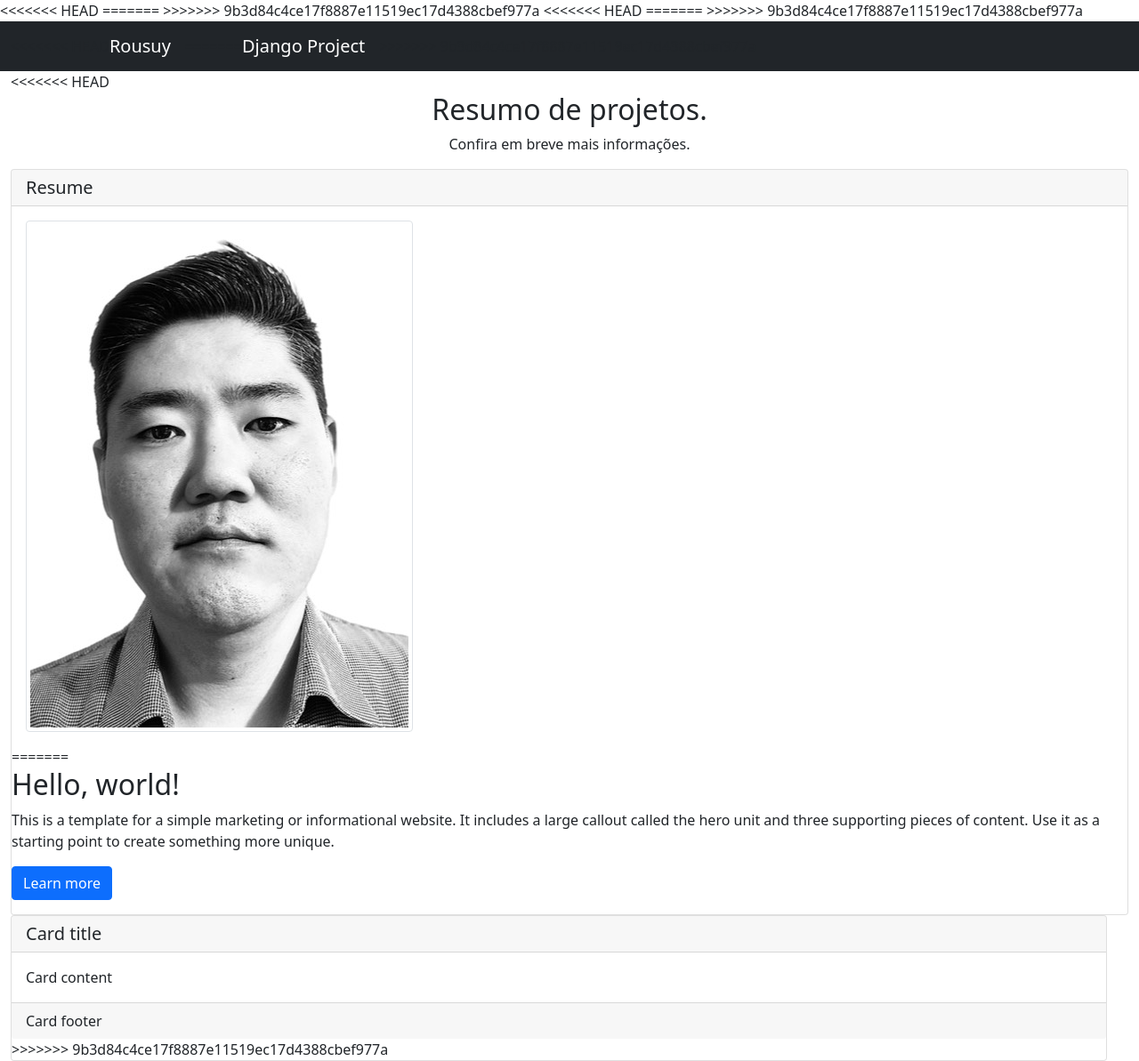
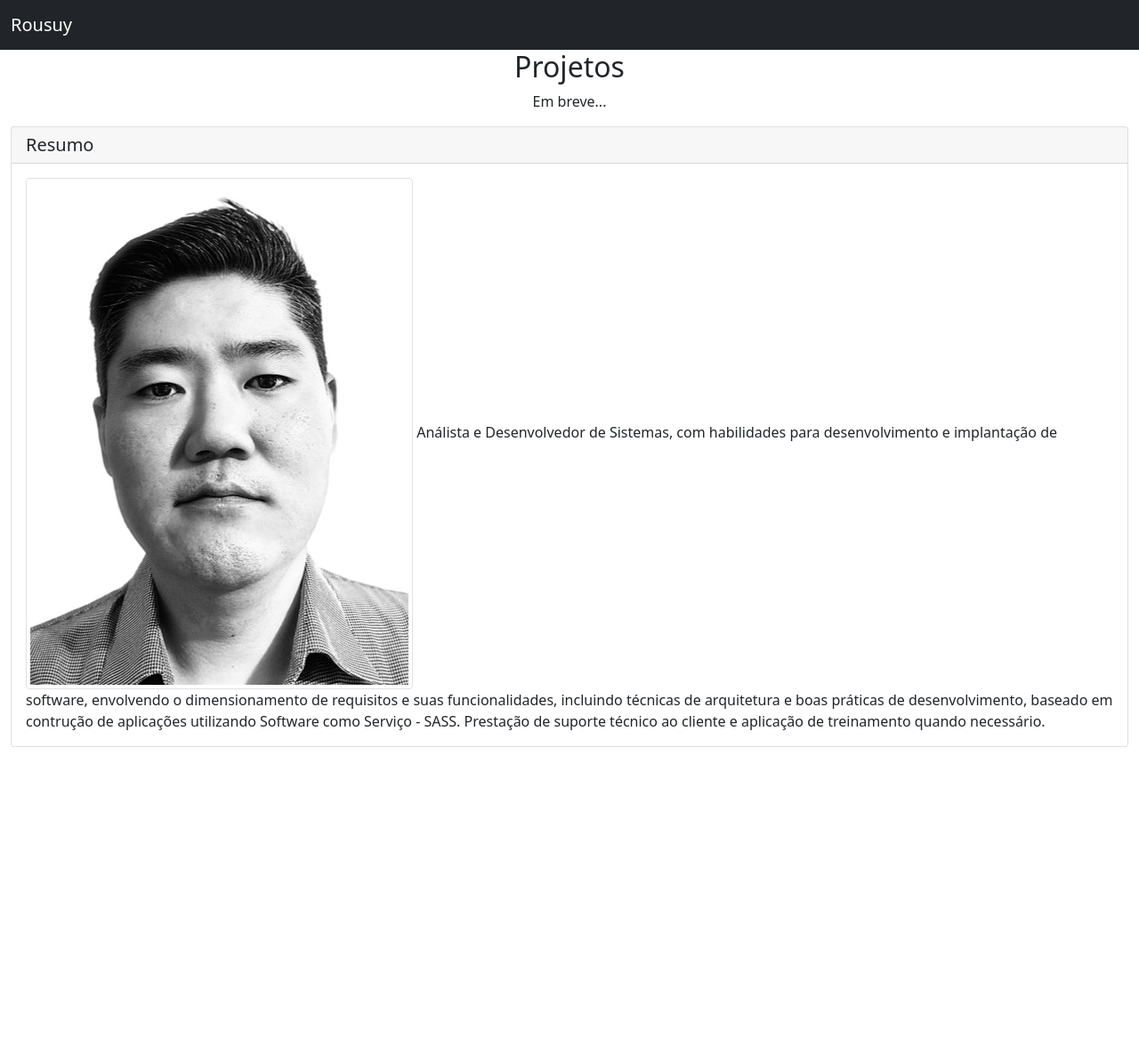
Before and after one commit to rousuy/twelve_factor_app_concepts, a Django app: page / in a window 1280 px wide. Shown: the whole page at 89% size. After the commit the page ends 840 px from the top, so only its background shows below. Run offline with Django 4.2, Linux system fonts and the light colour scheme; some libraries are stand-ins or nearby versions.

Commit message:
Iniciado construção do resumo em home.html

```diff
--- a/djangoproject/base/templates/base/home.html
+++ b/djangoproject/base/templates/base/home.html
@@ -6,38 +6,23 @@
     <meta http-equiv="X-UA-Compatible" content="IE=edge">
     <meta name="viewport" content="width=device-width, initial-scale=1">
 
-<<<<<<< HEAD
     <title>Rousuy</title>
 
     <meta name="description" content="Página de conteúdos">
     <meta name="author" content="Rodrigo Usuy">
+
     <link rel="icon" type="img/png" href="{% static 'img/favicon.png' %}"/>
-=======
-    <title> Django Project</title>
-
-    <meta name="description" content="Página de conteúdos">
-    <meta name="author" content="Rodrigo Usuy">
-
->>>>>>> 9b3d84c4ce17f8887e11519ec17d4388cbef977a
     <link href="{%  static 'css/bootstrap.min.css' %}" rel="stylesheet">
     <link href="{%  static 'css/style.css' %}" rel="stylesheet">
     <script src="{%  static 'js/jquery.min.js' %}"></script>
     <script src="{%  static 'js/bootstrap.min.js' %}"></script>
     <script src="/{%  static 'js/scripts.js' %}"></script>
-<<<<<<< HEAD
-=======
-
->>>>>>> 9b3d84c4ce17f8887e11519ec17d4388cbef977a
   </head>
   <body>
 
 <nav class="navbar navbar-expand-lg navbar-dark bg-dark">
   <div class="container-fluid">
-<<<<<<< HEAD
     <a class="navbar-brand" href="{% url 'base:home' %}">Rousuy</a>
-=======
-    <a class="navbar-brand" href="{% url 'base:home' %}">Django Project</a>
->>>>>>> 9b3d84c4ce17f8887e11519ec17d4388cbef977a
     <button class="navbar-toggler" type="button" data-bs-toggle="collapse" data-bs-target="#navbarSupportedContent" aria-controls="navbarSupportedContent" aria-expanded="false" aria-label="Toggle navigation">
       <span class="navbar-toggler-icon"></span>
     </button>
@@ -53,13 +38,12 @@
 <div class="container-fluid">
     <div class="row">
         <div class="col-md-12">
-<<<<<<< HEAD
             <div class="jumbotron text-center">
 				<h2>
-                    Resumo de projetos.
+                    Projetos
 				</h2>
                 <p>
-                    Confira em breve mais informações.
+                    Em breve...
                 </p>
             </div>
         </div>
@@ -68,42 +52,18 @@
 		<div class="col-md-12">
 			<div class="card">
 				<h5 class="card-header">
-					Resume
+					Resumo
 				</h5>
 				<div class="card-body">
 					<p class="card-text">
-                        <img src="{% static 'img/rodrigo.jpg' %}" class="img-thumbnail" alt="rodrigo photo">
+                        <img src="{% static 'img/rodrigo.jpg' %}" class="img-thumbnail float-left" alt="rodrigo photo">
+                        Análista e Desenvolvedor de Sistemas, com habilidades para desenvolvimento e implantação de
+                        software, envolvendo o dimensionamento de requisitos e suas funcionalidades, incluindo técnicas
+                        de arquitetura e boas práticas de desenvolvimento, baseado em contrução de aplicações
+                        utilizando Software como Serviço - SASS. Prestação de suporte técnico ao cliente e aplicação de
+                        treinamento quando necessário.
 					</p>
 				</div>
-=======
-            <div class="jumbotron">
-				<h2>
-					Hello, world!
-				</h2>
-                <p>
-                    This is a template for a simple marketing or informational website. It includes a large callout called the hero unit and three supporting pieces of content. Use it as a starting point to create something more unique.
-                </p>
-            <p>
-                <a class="btn btn-primary btn-large" href="#">Learn more</a>
-            </p>
-        </div>
-    </div>
-</div>
-	<div class="row">
-		<div class="col-md-12">
-			<div class="card">
-				<h5 class="card-header">
-					Card title
-				</h5>
-				<div class="card-body">
-					<p class="card-text">
-						Card content
-					</p>
-				</div>
-				<div class="card-footer">
-					Card footer
-				</div>
->>>>>>> 9b3d84c4ce17f8887e11519ec17d4388cbef977a
 			</div>
 		</div>
 	</div>
```
